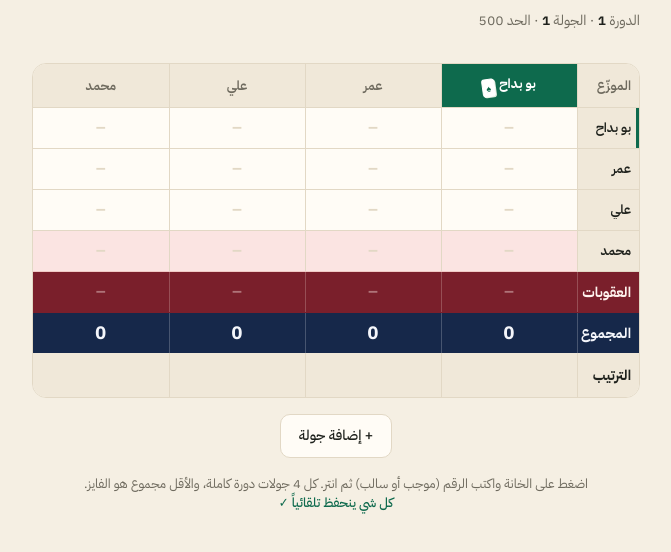
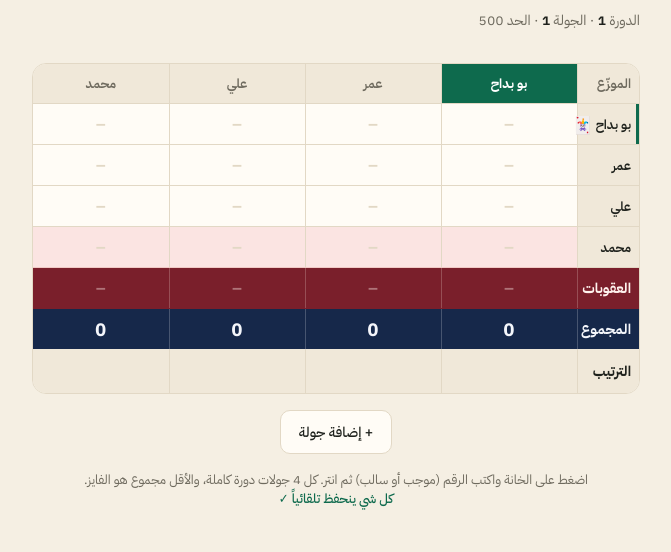
Before and after one commit to Hamadtov503/jala-app, a plain HTML site: page web/index.html in a window 1280 px wide. Shown: the part 62-614 px from the top of the page, without its empty margins (304-975 px from the left). Drawn offline with Linux system fonts and the light colour scheme; a web font is replaced by a local one.

Commit message:
Tiebreak round, dense ranks, male faster voice, joker icon for dealer, hide ranks until play starts, remove round numbers
Co-Authored-By: Claude Opus 5.5 <noreply@anthropic.com>
Claude-Session: https://claude.ai/code/session_01SazEezt67uBgCiRJkiMeYq

```diff
--- a/web/index.html
+++ b/web/index.html
@@ -203,7 +203,10 @@ input.cell{direction:ltr;unicode-bidi:plaintext}
 #grid th:not(:last-child),#grid td:not(:last-child){border-left:1px solid var(--line)}
 #grid tr.pen td:not(:last-child){border-left-color:color-mix(in srgb,var(--pen-ink) 22%,transparent)}
 #grid tr.sum td:not(:last-child){border-left-color:color-mix(in srgb,var(--navy-ink) 22%,transparent)}
-thead th .dico{width:13px;height:18px;font-size:9px;margin-inline-start:4px;vertical-align:-3px;border-color:var(--felt-ink)}
+/* joker card beside the current dealer's name in the right-hand column */
+.joker{display:none;font-size:17px;line-height:1;margin-inline-start:3px;vertical-align:-2px;font-family:"Apple Color Emoji","Segoe UI Emoji","Noto Color Emoji",sans-serif}
+tr.current .rcol .joker{display:inline}
+.rcol .rd{display:inline}
 .tieb{color:var(--neg)}
 th.rcol{text-align:right}
 .rk.blank{visibility:hidden}
@@ -322,7 +325,7 @@ function render(keepLayer){
   const n=G.players.length;
   let h='<thead><tr><th class="rcol">الموزّع</th>'+G.players.map((p,i)=>`<th id="h-${i}">${esc(p)}</th>`).join('')+'</tr></thead><tbody>';
   for(let r=0;r<G.scores.length;r++){
-    h+=`<tr id="row-${r}" class="${r>0&&r%n===0?'cycle':''}${(r+1)%n===0?' cyc':''}"><td class="rcol"><span class="rd">${esc(dealerOf(r))}</span></td>`;
+    h+=`<tr id="row-${r}" class="${r>0&&r%n===0?'cycle':''}${(r+1)%n===0?' cyc':''}"><td class="rcol"><span class="rd">${esc(dealerOf(r))}</span><span class="joker" role="img" aria-label="الموزّع" title="الموزّع">🃏</span></td>`;
     for(let p=0;p<n;p++) h+=cellHTML(r,p,G.scores[r][p],`الجولة ${r+1}، ${esc(G.players[p])}`);
     h+='</tr>';
   }
@@ -368,7 +371,7 @@ function refresh(keepLayer){
 
   // whose turn it is: their name in the table header turns green
   const dealerIdx=over?-1:next%n;
-  for(let p=0;p<n;p++){ const th=$('h-'+p); if(th){ th.classList.toggle('turn', p===dealerIdx); th.innerHTML=esc(G.players[p])+(p===dealerIdx?'<span class="dico" role="img" aria-label="الموزّع" title="الموزّع">♠</span>':''); } }
+  for(let p=0;p<n;p++){ const th=$('h-'+p); if(th) th.classList.toggle('turn', p===dealerIdx); }
 
   // grid: current row, totals, standings
   const started=G.scores.some(r=>r.some(v=>v!=null))||G.pen.some(v=>v!=null);
```
